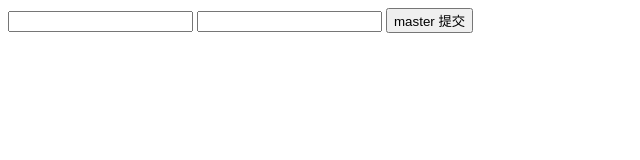
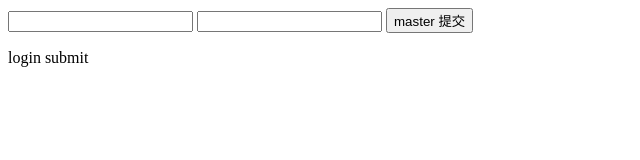
Before and after one commit to hai-an/project02_test, a plain HTML site: page 01.form表单的属性.html in a window 1280 px wide. Shown: the whole page, without its empty margins (0-640 px from the left). Drawn offline with Linux system fonts and the light colour scheme.

Commit message:
login上修改

```diff
--- a/01.form表单的属性.html
+++ b/01.form表单的属性.html
@@ -14,6 +14,7 @@
         <input type="text" name="email_or_mobile" />
         <input type="password" name="password" />
         <button type="submit">master 提交</button>
+        <p>login submit </p>
     </form>
 
 
```
